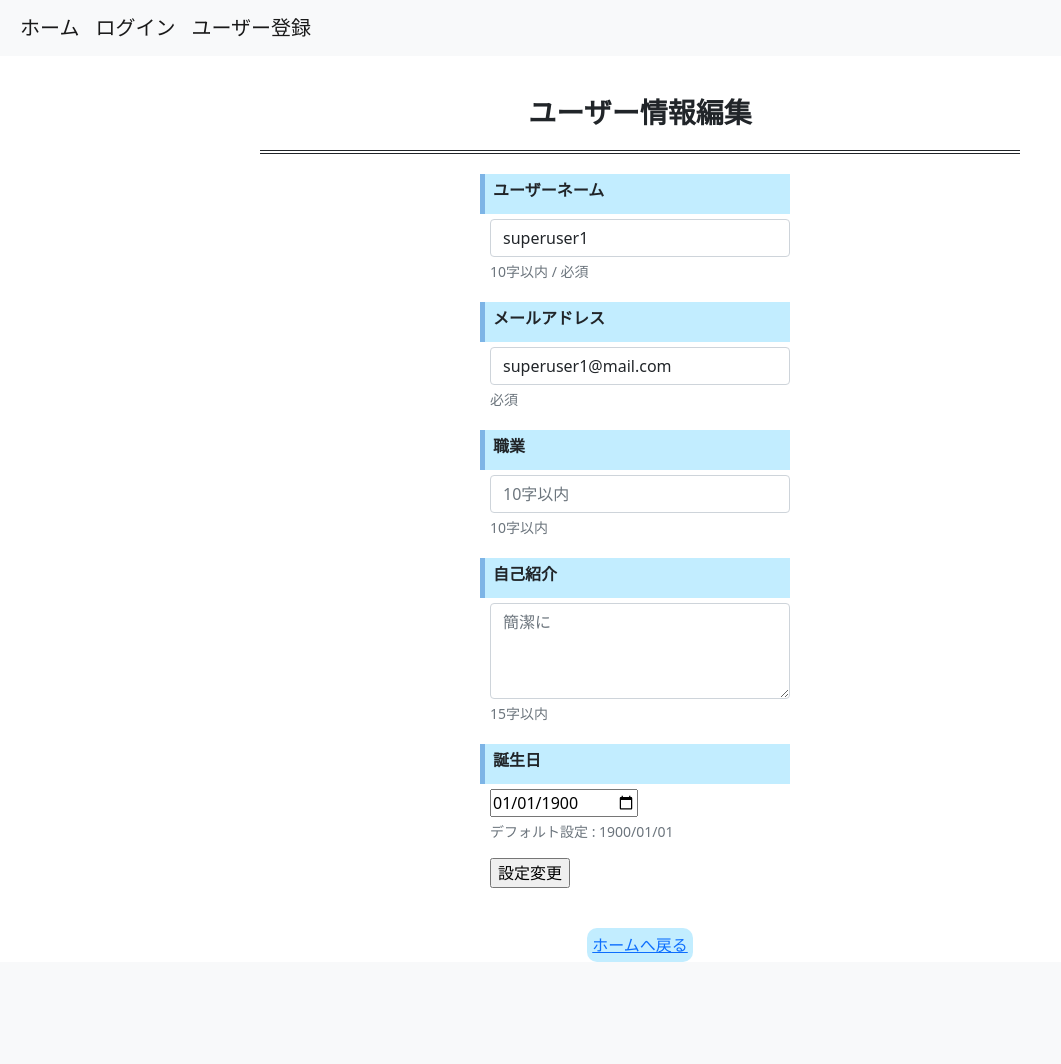
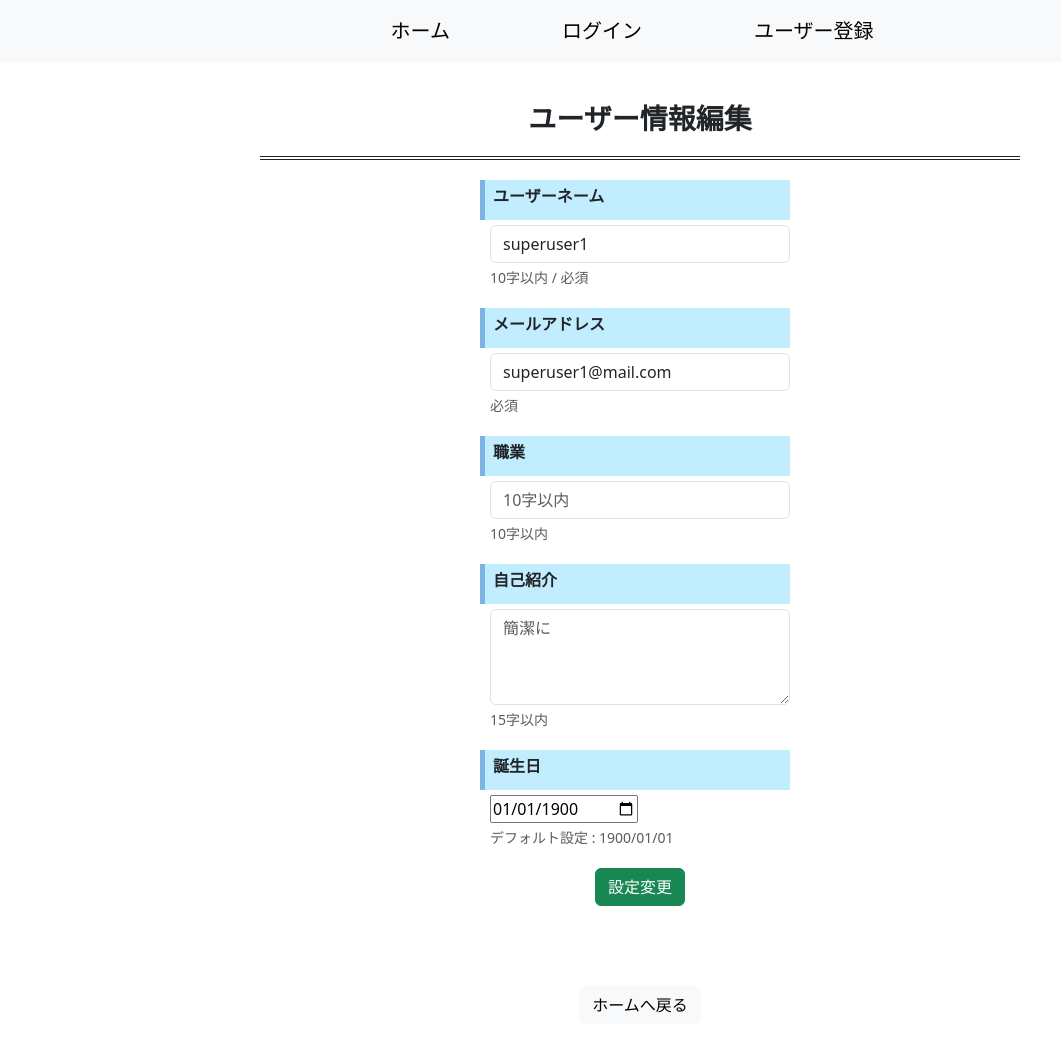
Before and after one commit to aonori103/goallist_alpha, a Django app: page /accounts/user_edit/4 in a window 1280 px wide. Shown: the whole page, without its empty margins (0-1061 px from the left). Before the commit the page ends 962 px from the top, so only its background shows below. Run offline with Django 5.2, Linux system fonts and the light colour scheme; data comes from the database, SQL or seed files in the repository.

Commit message:
20240603

```diff
--- a/goallist_project/accounts/forms.py
+++ b/goallist_project/accounts/forms.py
@@ -41,11 +41,11 @@ class UserLoginForm(AuthenticationForm):
 
 # ユーザー編集用画面とフォーム作る。jobとかintroductionとかを追加する
 class UserEditForm(forms.ModelForm):
-    username = forms.CharField(label='名前', help_text="10字以内 / 必須", max_length=10, widget=forms.TextInput(attrs={'class': 'form-control', 'placeholder': '10字以内', 'value': Users.username}))
+    username = forms.CharField(label='名前', help_text="10字以内 / 必須", max_length=10, widget=forms.TextInput(attrs={'class': 'form-control', 'placeholder': '10字以内'}))
     address = forms.EmailField(label='メールアドレス', help_text="必須", widget=forms.EmailInput(attrs={'class': 'form-control', 'placeholder': 'xxx@mail.com'}))
     job = forms.CharField(label='職業', help_text="10字以内", max_length=10, required=False, widget=forms.TextInput(attrs={'class': 'form-control', 'placeholder': '10字以内'}))
     introduction = forms.CharField(label='自己紹介', help_text="15字以内", max_length=15, required=False,  widget=forms.Textarea(attrs={'class': 'form-control', 'style': 'line-height: 1.5; height: 6em;', 'placeholder': '簡潔に'}))
-    birthday = forms.DateField(label='誕生日', widget=forms.DateInput(attrs={'type': 'date'}))
+    birthday = forms.DateField(label='誕生日', widget=forms.DateInput(attrs={'type': 'date'}), required=True)
 
     class Meta:
         model = Users
@@ -53,6 +53,7 @@ class UserEditForm(forms.ModelForm):
         error_messages = {
             "username": {"required": "ユーザー名が入力されていません",},
             "address": {"required": "メールアドレスが入力されていません",},
+            "birthday": {"required": "誕生日を入力してください",},
         }
 
     def save(self, *args, **kwargs):
@@ -65,8 +66,8 @@ class UserEditForm(forms.ModelForm):
 
     # 夢編集用画面とフォーム作る。
 class GoalRegistForm(forms.ModelForm):
-    goal_title = forms.CharField(label='叶えたい夢', max_length=15, widget=forms.TextInput(attrs={'class': 'form-control', 'placeholder': '15字以内。簡潔に'}))
-    goal_detail = forms.CharField(label='夢の詳細', max_length=30, widget=forms.Textarea(attrs={'class': 'form-control', 'style': 'line-height: 1.5; height: 6em;', 'placeholder': '改行も反映されます'}), required=False)
+    goal_title = forms.CharField(label='叶えたい夢', max_length=15, help_text="15字以内 / 必須", widget=forms.TextInput(attrs={'class': 'form-control', 'placeholder': '簡潔に'}), required=True)
+    goal_detail = forms.CharField(label='夢の詳細', max_length=30, help_text="30字以内", widget=forms.Textarea(attrs={'class': 'form-control', 'style': 'line-height: 1.5; height: 6em;', 'placeholder': '改行も反映されます'}), required=False)
 
     class Meta:
         model = Goals
@@ -81,8 +82,8 @@ class GoalRegistForm(forms.ModelForm):
 
 
 class GoalEditForm(forms.ModelForm):
-    goal_title = forms.CharField(label='叶えたい夢', initial=Goals.goal_title, max_length=15, widget=forms.TextInput(attrs={'class': 'form-control'}))
-    goal_detail = forms.CharField(label='夢の詳細', initial=Goals.goal_detail, max_length=30, required=False, widget=forms.Textarea(attrs={'class': 'form-control', 'style': 'line-height: 1.5; height: 6em;'}))
+    goal_title = forms.CharField(label='叶えたい夢', initial=Goals.goal_title, max_length=15, help_text="15字以内 / 必須", widget=forms.TextInput(attrs={'class': 'form-control'}), required=True)
+    goal_detail = forms.CharField(label='夢の詳細', initial=Goals.goal_detail, max_length=30, help_text="30字以内", widget=forms.Textarea(attrs={'class': 'form-control', 'style': 'line-height: 1.5; height: 6em;'}), required=False)
 
     class Meta:
         model = Goals
--- a/goallist_project/accounts/models.py
+++ b/goallist_project/accounts/models.py
@@ -42,11 +42,11 @@ class UserManager(BaseUserManager):
 
 
 class Users(AbstractBaseUser, PermissionsMixin):
-    username = models.CharField(max_length=10)
+    username = models.CharField(max_length=10, blank=False)
     address = models.EmailField(unique=True, blank=False)
     job = models.CharField(max_length=10, blank=True)
     introduction = models.CharField(max_length=15, blank=True)
-    birthday = models.DateField(default='1900-01-01')
+    birthday = models.DateField(default='1900-01-01', blank=False)
     picture = models.FileField(upload_to='picture/%Y/%m/%d/', null=True)
     created_at = models.DateTimeField(auto_now_add=True)
     upload_at = models.DateTimeField(auto_now=True)
--- a/goallist_project/accounts/urls.py
+++ b/goallist_project/accounts/urls.py
@@ -1,5 +1,5 @@
 from django.urls import path
-from .views import (HomeView, RegisterUserView, UserLoginView, UserLogoutView, UserEditView, GoalListView, GoalDetailView, GoalRegistView, GoalEditView, GoalDeleteView, PictGenerate)
+from .views import (HomeView, RegisterUserView, UserLoginView, UserLogoutView, UserEditView, GoalListView, GoalDetailView, GoalRegistView, GoalEditView, GoalDeleteView,PictGenerate, download_profile_picture)
 
 
 app_name = 'accounts'
@@ -15,5 +15,6 @@ urlpatterns=[
     path('goal_regist/', GoalRegistView.as_view(), name='goal_regist'),
     path('goal_edit/<int:pk>', GoalEditView.as_view(), name='goal_edit'),
     path('pict_generate/<int:pk>', PictGenerate.as_view(), name='pict_generate'),
+    path('download_profile_picture/<int:pk>', download_profile_picture, name='download_profile_picture'),
 
 ]
--- a/goallist_project/accounts/views.py
+++ b/goallist_project/accounts/views.py
@@ -22,6 +22,9 @@ from django.contrib.auth.password_validation import validate_password
 from django.core.exceptions import ValidationError
 from django.urls import reverse
 from django.contrib import messages
+from django.core.files.base import ContentFile
+from django.core.files.storage import default_storage
+import mimetypes
 
 
 class HomeView(TemplateView):
@@ -97,12 +100,29 @@ class UserEditView(UpdateView, SuccessMessageMixin, LoginRequiredMixin): #ログ
         return super().form_valid(form)
 
 
+def download_profile_picture(request, pk):
+    user = Users.objects.get(pk=pk)
+    # プロフィール画像のパスを取得
+    profile_picture_path = user.picture.path
+    # ファイルのMIMEタイプを取得
+    content_type = mimetypes.guess_type(profile_picture_path)[0]
+    # ダウンロード用のレスポンスを作成
+    response = HttpResponse(default_storage.open(profile_picture_path), content_type=content_type)
+    # ダウンロード用のヘッダを設定
+    response['Content-Disposition'] = f'attachment; filename="{user.username}_profile_picture.{content_type.split("/")[1]}"'
+    return response
+
+
 
 # 夢一覧画面作る
 class GoalListView(ListView, LoginRequiredMixin):
     template_name = 'goal_list.html'
     model = Goals
     context_object_name = 'goals'
+
+    def get_queryset(self):
+        # 現在のユーザーが登録したゴールのみを取得するクエリを実行
+        return Goals.objects.filter(user=self.request.user)
 
 
 # 夢作成用画面作る（フォームあり）
@@ -198,6 +218,9 @@ class PictGenerate(View, LoginRequiredMixin):
         save_path = '/home/aonori103/goallist_alpha/goallist_project/static/kakouzumi.png'
         cv2.imwrite(save_path, img)
 
+        # Usersモデルのインスタンスに画像を割り当てる
+        user_profile.picture.save('generated_image.png', ContentFile(open(save_path, 'rb').read()), save=True)
+
     # テンプレートに渡すコンテキストを作成
         context = {
             'image_url': save_path.replace('/home/aonori103/goallist_alpha/goallist_project/static/', '/static/')
--- a/goallist_project/templates/base.html
+++ b/goallist_project/templates/base.html
@@ -1,24 +1,24 @@
 <!DOCTYPE html>
 <html lang='ja'>
     <head>
-        <meta charset='utf-8'>
-        <link href="https://cdn.jsdelivr.net/npm/bootstrap@5.0.2/dist/css/bootstrap.min.css" rel="stylesheet" integrity="sha384-EVSTQN3/azprG1Anm3QDgpJLIm9Nao0Yz1ztcQTwFspd3yD65VohhpuuCOmLASjC" crossorigin="anonymous">
-    </head>
-    <body>
-        <nav class='navbar navbar-expand-lg navbar-light bg-light' style="padding-left: 20px;">
-            <a class='navbar-brand' href="{% url 'accounts:home' %}">ホーム</a>
+<meta charset="UTF-8">
+<link href="https://cdn.jsdelivr.net/npm/bootstrap@5.3.0/dist/css/bootstrap.min.css" rel="stylesheet" integrity="sha384-9ndCyUaIbzAi2FUVXJi0CjmCapSmO7SnpJef0486qhLnuZ2cdeRhO02iuK6FUUVM" crossorigin="anonymous">
+</head>
+<body>
+        <nav class='navbar navbar-expand-lg navbar-light bg-light justify-content-center' style="padding:1rem 0;">
+            <a class='navbar-brand' style="padding:0 3rem;" href="{% url 'accounts:home' %}">ホーム</a>
 
             {% if user.is_authenticated %}  {#ログインしている場合#}
-            <a class='navbar-brand' href="{% url 'accounts:goal_list' pk=user.id %}">夢一覧</a>
-            <a class='navbar-brand' href="{% url 'accounts:goal_regist' %}">夢登録</a>
-            <a class='navbar-brand' href="{% url 'accounts:user_edit' pk=user.id %}">ユーザー情報編集</a>
-            <a class='navbar-brand' href="{% url 'accounts:user_logout' %}">ログアウト</a>
+            <a class='navbar-brand' style="padding:0 3rem;" href="{% url 'accounts:goal_list' pk=user.id %}">夢一覧</a>
+            <a class='navbar-brand' style="padding:0 3rem;" href="{% url 'accounts:goal_regist' %}">夢登録</a>
+            <a class='navbar-brand' style="padding:0 3rem;" href="{% url 'accounts:user_edit' pk=user.id %}">ユーザー情報編集</a>
+            <a class='navbar-brand' style="padding:0 3rem;" href="{% url 'accounts:user_logout' %}">ログアウト</a>
 
             {% else %}  {#ログインしていない場合#}
-            <a class='navbar-brand' href="{% url 'accounts:user_login' %}">ログイン</a>
-            <a class='navbar-brand' href="{% url 'accounts:user_regist' %}">ユーザー登録</a>
+            <a class='navbar-brand' style="padding:0 3rem;" href="{% url 'accounts:user_login' %}">ログイン</a>
+            <a class='navbar-brand' style="padding:0 3rem;" href="{% url 'accounts:user_regist' %}">ユーザー登録</a>
             {% endif %}
         </nav>
         {% block content %}{% endblock %}
-    </body>
+</body>
 </html>
--- a/goallist_project/templates/goal_detail.html
+++ b/goallist_project/templates/goal_detail.html
@@ -24,8 +24,8 @@
                 </tbody>
             </table>
         </div>
-        <div style="display: flex; justify-content: center; align-items: center; margin: 40px 0px 0px 0px;">
-            <a style="border-radius: 10px; background-color: #c2edff; padding: 5px;" href="{% url 'accounts:goal_list' pk=user.id %}">リストへ戻る</a>
+        <div style="display: flex; justify-content: center; align-items: center; margin: 40px 0px 40px 0px;">
+            <a class="btn btn-light" href="{% url 'accounts:goal_list' pk=user.id %}">リストへ戻る</a>
         </div>
 
     <h1 style="font-size: 28px; font-weight: bold; border-bottom: double 4px; margin: 40px; padding: 20px; display: flex; justify-content: center; align-items: center;">画像生成</h1>
--- a/goallist_project/templates/goal_list.html
+++ b/goallist_project/templates/goal_list.html
@@ -44,7 +44,7 @@
     {% else %}
         <h1 style="font-size: 28px; font-weight: bold; border-bottom: double 4px; margin: 20px; padding: 20px; display: flex; justify-content: center; align-items: center;">リストは真っ白です。叶えたい夢を登録しましょう。</h1>
         <div style="display: flex; justify-content: center; margin: 40px 0px;">
-            <a style="font-size: 20px; border-radius: 10px; background-color: #c2edff; padding: 10px;" href="{% url 'accounts:goal_regist' %}">夢を登録する</a>
+            <a class="btn btn-primary" href="{% url 'accounts:goal_regist' %}">夢を登録する</a>
         </div>
     {% endif %}
 
--- a/goallist_project/templates/user_edit.html
+++ b/goallist_project/templates/user_edit.html
@@ -57,10 +57,26 @@
                 {{ form.birthday }}
             </div>
             <p id="passwordHelpBlock" class="form-text">デフォルト設定 : 1900/01/01</p>
+            {% if form.birthday.errors %}
+                <div style="color:red;">{{ form.birthday.errors.as_text }}</div>
+            {% endif %}
 
-            <input type='submit' value="設定変更"><br>
-        <div style="display: flex; justify-content: center; align-items: center; margin: 40px 0px 0px 0px;">
-            <a style="border-radius: 10px; background-color: #c2edff; padding: 5px;" href="{% url 'accounts:home' %}">ホームへ戻る</a>
+            <div style="display: flex; justify-content: center; margin: 20px 0px 80px 0px; align-items: center;">
+                <input type='submit' class="btn btn-success" value="設定変更"><br>
+            </div>
+
+            {% if user.picture %}
+                <p style="font-size: 16px; font-weight: bold; border-left: solid 5px #7db4e6; padding: 0.25em 0.5em; margin: 20px 0px 5px -10px; background: #c2edff;">
+                    <label for="id_username" class="form-label">プロフィール画像のダウンロード</label>
+                </p>
+                <div style="display: flex; justify-content: center; align-items: center; margin: 20px 0px 20px 0px;">
+                    <a href="{% url 'accounts:download_profile_picture' pk=user.id %}" class="btn btn-warning">ダウンロードする</a>
+                </div>
+                <p style="display: flex; justify-content: center; align-items: center; margin: 0px 0px 40px 0px;">※ダウンロード後はブラウザバックしてください</p>
+            {% endif %}
+
+        <div style="display: flex; justify-content: center; align-items: center; margin: 40px 0px 40px 0px;">
+            <a class="btn btn-light" href="{% url 'accounts:home' %}">ホームへ戻る</a>
         </div>
     </form>
 </div>
--- a/goallist_project/templates/user_login.html
+++ b/goallist_project/templates/user_login.html
@@ -50,8 +50,10 @@
                 {% endif %}
             </div>
 
-    <input type='hidden' name='next' value="{{ request.GET.next }}"> {# URLのnext=以降のURLを取得、postリクエスト時にいっしょに投げる #}
-    <input type='submit' value="ログイン">
+        <div style="display: flex; justify-content: center; margin: 20px 0px 0px 0px; align-items: center;">
+            <input type='hidden' name='next' value="{{ request.GET.next }}"> {# URLのnext=以降のURLを取得、postリクエスト時にいっしょに投げる #}
+            <input type='submit' class="btn btn-secondary" value="ログイン">
+        </div>
 </form>
 {% endblock %}
 <script src="https://cdn.jsdelivr.net/npm/bootstrap@5.3.0/dist/js/bootstrap.bundle.min.js" integrity="sha384-geWF76RCwLtnZ8qwWowPQNguL3RmwHVBC9FhGdlKrxdiJJigb/j/68SIy3Te4Bkz" crossorigin="anonymous"></script>
--- a/goallist_project/templates/user_regist.html
+++ b/goallist_project/templates/user_regist.html
@@ -59,7 +59,9 @@
                 {% endif %}
             </div>
 
-    <input type='submit' value="ユーザー登録">
+        <div style="display: flex; justify-content: center; margin: 20px 0px 0px 0px; align-items: center;">
+            <input type='submit' class="btn btn-primary" value="ユーザー登録">
+        </div>
 </form>
 </div>
 {% endblock %}
```
Also changed, not shown: goallist_project/templates/goal_delete.html (+5 -3 lines), goallist_project/templates/goal_edit.html (+11 -4 lines), goallist_project/templates/goal_regist.html (+9 -2 lines), goallist_project/templates/pict_generate.html (+12 -10 lines).
